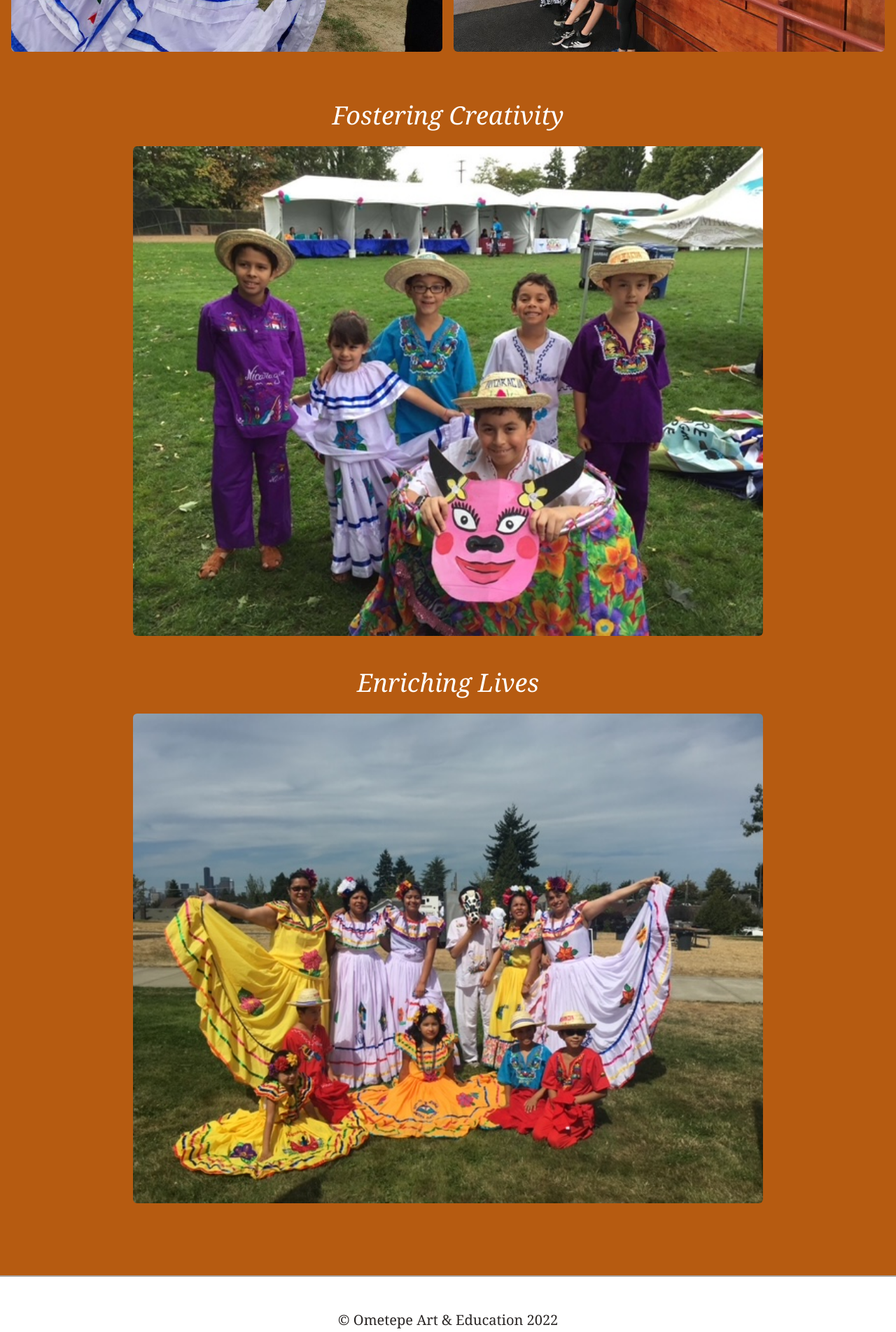
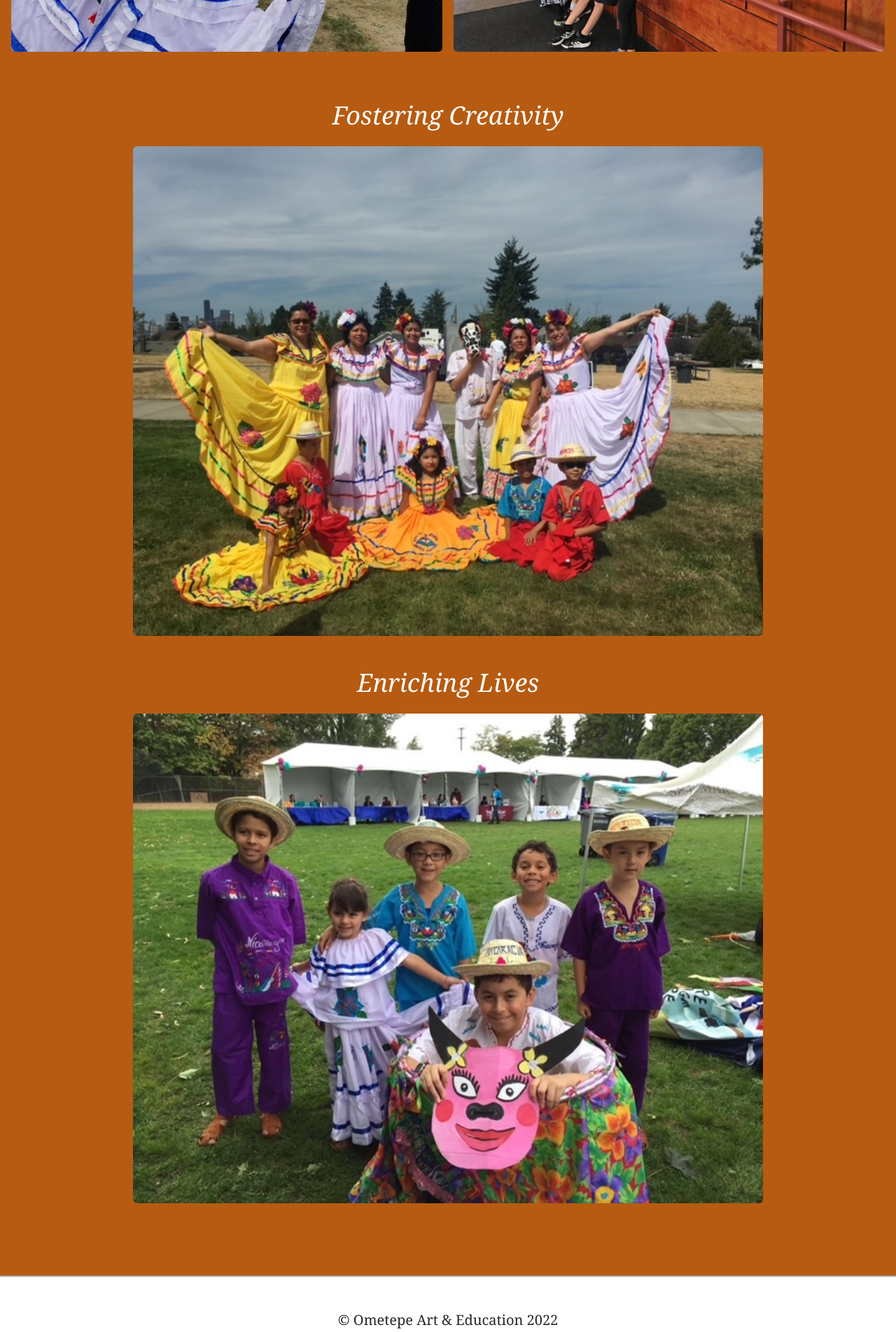
Before and after one commit to papadavis47/ometepe-art-and-education, a Next.js app: page / in a window 1280 px wide. Shown: the part 1222-3126 px from the top of the page at 70% size. Built offline with nearby package versions, Linux system fonts and the light colour scheme; a web font is replaced by a local one.

Commit message:
Switch order to two images on landing page

```diff
--- a/pages/index.js
+++ b/pages/index.js
@@ -75,7 +75,7 @@ export default function Home() {
               width={900}
               height={700}
               alt='Ometepe Dancers'
-              src='/images/landing-mid/kids.jpg'
+              src='/images/landing-mid/yellow.jpg'
               className='rounded-md'
             />
           </figure>
@@ -89,7 +89,7 @@ export default function Home() {
               width={900}
               height={700}
               alt='Child Dancers'
-              src='/images/landing-mid/yellow.jpg'
+              src='/images/landing-mid/kids.jpg'
               className='rounded-md'
             />
           </figure>
```
